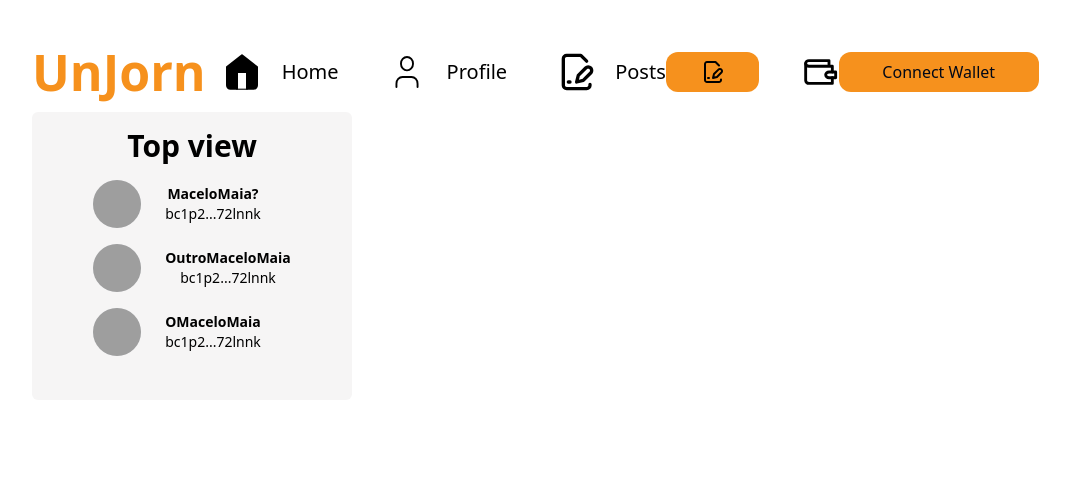
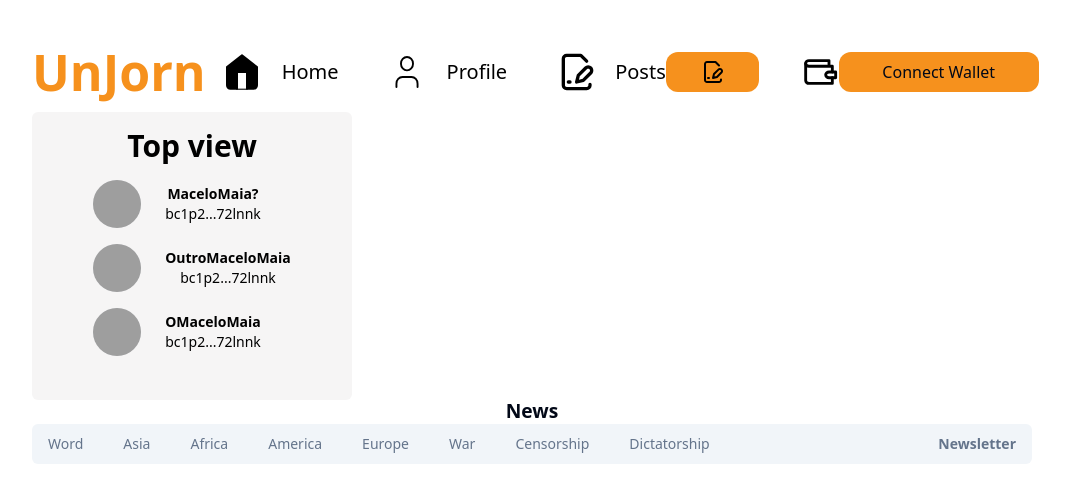
Before and after one commit to SamuelLucas-007/InteliChain, a React (Vite) app in the folder frontend/: page / in a window 1280 px wide. Shown: the top 502 px of the page, without its empty margins (0-1070 px from the left). Built offline with nearby package versions, Linux system fonts and the light colour scheme; grey boxes are pictures that could not be loaded.

Commit message:
subindo tabs

```diff
--- a/frontend/package.json
+++ b/frontend/package.json
@@ -11,7 +11,9 @@
   },
   "dependencies": {
     "@radix-ui/react-dropdown-menu": "^2.0.6",
+    "@radix-ui/react-label": "^2.0.2",
     "@radix-ui/react-slot": "^1.0.2",
+    "@radix-ui/react-tabs": "^1.0.4",
     "class-variance-authority": "^0.7.0",
     "clsx": "^2.0.0",
     "lucide-react": "^0.291.0",
--- /dev/null
+++ b/frontend/src/components/sections.tsx
@@ -0,0 +1,63 @@
+import { Button } from "@/components/ui/button"
+import {
+  Card,
+  CardContent,
+  CardDescription,
+  CardFooter,
+  CardHeader,
+  CardTitle,
+} from "@/components/ui/card"
+import { Input } from "@/components/ui/input"
+import { Label } from "@/components/ui/label"
+import {
+  Tabs,
+  TabsContent,
+  TabsList,
+  TabsTrigger,
+} from "@/components/ui/tabs"
+
+export function TabsDemo() {
+  return (
+    <Tabs defaultValue="account" className="w-[1000px]">
+      <Label htmlFor="news" style={{ fontWeight: 'bold', fontSize: '1.2rem' }}>News</Label>
+      <TabsList className="flex space-x-4">
+        <TabsTrigger value="word">Word</TabsTrigger>
+        <TabsTrigger value="asia">Asia</TabsTrigger>
+        <TabsTrigger value="africa">Africa</TabsTrigger>
+        <TabsTrigger value="america">America</TabsTrigger>
+        <TabsTrigger value="europe">Europe</TabsTrigger>
+        <TabsTrigger value="war">War</TabsTrigger>
+        <TabsTrigger value="censorship">Censorship</TabsTrigger>
+        <TabsTrigger value="dictatorship">Dictatorship</TabsTrigger>
+        <TabsTrigger value="newsletter" style={{ marginLeft: 'auto', fontWeight: 'bold' }}>Newsletter</TabsTrigger>
+      </TabsList>
+      <TabsContent value="word">
+        <Label htmlFor="news">Cards do phd sobre mundo</Label>
+      </TabsContent>
+      <TabsContent value="asia">
+        <Label htmlFor="news">Cards do phd sobre asia</Label>
+      </TabsContent>
+      <TabsContent value="africa">
+        <Label htmlFor="news">Cards do phd sobre africa</Label>
+      </TabsContent>
+      <TabsContent value="america">
+        <Label htmlFor="news">Cards do phd sobre america</Label>
+      </TabsContent>
+      <TabsContent value="europe">
+        <Label htmlFor="news">Cards do phd sobre europa</Label>
+      </TabsContent>
+      <TabsContent value="war">
+        <Label htmlFor="news">Cards do phd sobre guerra</Label>
+      </TabsContent>
+      <TabsContent value="censorship">
+        <Label htmlFor="news">Cards do phd sobre censura</Label>
+      </TabsContent>
+      <TabsContent value="dictatorship">
+        <Label htmlFor="news">Cards do phd sobre ditadura</Label>
+      </TabsContent>
+      <TabsContent value="newsletter">
+        <Label htmlFor="news">Cards do phd sobre newletter</Label>
+      </TabsContent>
+    </Tabs>
+  )
+}
--- /dev/null
+++ b/frontend/src/components/ui/card.tsx
@@ -0,0 +1,79 @@
+import * as React from "react"
+
+import { cn } from "@/lib/utils"
+
+const Card = React.forwardRef<
+  HTMLDivElement,
+  React.HTMLAttributes<HTMLDivElement>
+>(({ className, ...props }, ref) => (
+  <div
+    ref={ref}
+    className={cn(
+      "rounded-lg border bg-card text-card-foreground shadow-sm",
+      className
+    )}
+    {...props}
+  />
+))
+Card.displayName = "Card"
+
+const CardHeader = React.forwardRef<
+  HTMLDivElement,
+  React.HTMLAttributes<HTMLDivElement>
+>(({ className, ...props }, ref) => (
+  <div
+    ref={ref}
+    className={cn("flex flex-col space-y-1.5 p-6", className)}
+    {...props}
+  />
+))
+CardHeader.displayName = "CardHeader"
+
+const CardTitle = React.forwardRef<
+  HTMLParagraphElement,
+  React.HTMLAttributes<HTMLHeadingElement>
+>(({ className, ...props }, ref) => (
+  <h3
+    ref={ref}
+    className={cn(
+      "text-2xl font-semibold leading-none tracking-tight",
+      className
+    )}
+    {...props}
+  />
+))
+CardTitle.displayName = "CardTitle"
+
+const CardDescription = React.forwardRef<
+  HTMLParagraphElement,
+  React.HTMLAttributes<HTMLParagraphElement>
+>(({ className, ...props }, ref) => (
+  <p
+    ref={ref}
+    className={cn("text-sm text-muted-foreground", className)}
+    {...props}
+  />
+))
+CardDescription.displayName = "CardDescription"
+
+const CardContent = React.forwardRef<
+  HTMLDivElement,
+  React.HTMLAttributes<HTMLDivElement>
+>(({ className, ...props }, ref) => (
+  <div ref={ref} className={cn("p-6 pt-0", className)} {...props} />
+))
+CardContent.displayName = "CardContent"
+
+const CardFooter = React.forwardRef<
+  HTMLDivElement,
+  React.HTMLAttributes<HTMLDivElement>
+>(({ className, ...props }, ref) => (
+  <div
+    ref={ref}
+    className={cn("flex items-center p-6 pt-0", className)}
+    {...props}
+  />
+))
+CardFooter.displayName = "CardFooter"
+
+export { Card, CardHeader, CardFooter, CardTitle, CardDescription, CardContent }
--- /dev/null
+++ b/frontend/src/components/ui/input.tsx
@@ -0,0 +1,25 @@
+import * as React from "react"
+
+import { cn } from "@/lib/utils"
+
+export interface InputProps
+  extends React.InputHTMLAttributes<HTMLInputElement> {}
+
+const Input = React.forwardRef<HTMLInputElement, InputProps>(
+  ({ className, type, ...props }, ref) => {
+    return (
+      <input
+        type={type}
+        className={cn(
+          "flex h-10 w-full rounded-md border border-input bg-background px-3 py-2 text-sm ring-offset-background file:border-0 file:bg-transparent file:text-sm file:font-medium placeholder:text-muted-foreground focus-visible:outline-none focus-visible:ring-2 focus-visible:ring-ring focus-visible:ring-offset-2 disabled:cursor-not-allowed disabled:opacity-50",
+          className
+        )}
+        ref={ref}
+        {...props}
+      />
+    )
+  }
+)
+Input.displayName = "Input"
+
+export { Input }
--- /dev/null
+++ b/frontend/src/components/ui/label.tsx
@@ -0,0 +1,24 @@
+import * as React from "react"
+import * as LabelPrimitive from "@radix-ui/react-label"
+import { cva, type VariantProps } from "class-variance-authority"
+
+import { cn } from "@/lib/utils"
+
+const labelVariants = cva(
+  "text-sm font-medium leading-none peer-disabled:cursor-not-allowed peer-disabled:opacity-70"
+)
+
+const Label = React.forwardRef<
+  React.ElementRef<typeof LabelPrimitive.Root>,
+  React.ComponentPropsWithoutRef<typeof LabelPrimitive.Root> &
+    VariantProps<typeof labelVariants>
+>(({ className, ...props }, ref) => (
+  <LabelPrimitive.Root
+    ref={ref}
+    className={cn(labelVariants(), className)}
+    {...props}
+  />
+))
+Label.displayName = LabelPrimitive.Root.displayName
+
+export { Label }
--- /dev/null
+++ b/frontend/src/components/ui/tabs.tsx
@@ -0,0 +1,53 @@
+import * as React from "react"
+import * as TabsPrimitive from "@radix-ui/react-tabs"
+
+import { cn } from "@/lib/utils"
+
+const Tabs = TabsPrimitive.Root
+
+const TabsList = React.forwardRef<
+  React.ElementRef<typeof TabsPrimitive.List>,
+  React.ComponentPropsWithoutRef<typeof TabsPrimitive.List>
+>(({ className, ...props }, ref) => (
+  <TabsPrimitive.List
+    ref={ref}
+    className={cn(
+      "inline-flex h-10 items-center justify-center rounded-md bg-muted p-1 text-muted-foreground",
+      className
+    )}
+    {...props}
+  />
+))
+TabsList.displayName = TabsPrimitive.List.displayName
+
+const TabsTrigger = React.forwardRef<
+  React.ElementRef<typeof TabsPrimitive.Trigger>,
+  React.ComponentPropsWithoutRef<typeof TabsPrimitive.Trigger>
+>(({ className, ...props }, ref) => (
+  <TabsPrimitive.Trigger
+    ref={ref}
+    className={cn(
+      "inline-flex items-center justify-center whitespace-nowrap rounded-sm px-3 py-1.5 text-sm font-medium ring-offset-background transition-all focus-visible:outline-none focus-visible:ring-2 focus-visible:ring-ring focus-visible:ring-offset-2 disabled:pointer-events-none disabled:opacity-50 data-[state=active]:bg-background data-[state=active]:text-foreground data-[state=active]:shadow-sm",
+      className
+    )}
+    {...props}
+  />
+))
+TabsTrigger.displayName = TabsPrimitive.Trigger.displayName
+
+const TabsContent = React.forwardRef<
+  React.ElementRef<typeof TabsPrimitive.Content>,
+  React.ComponentPropsWithoutRef<typeof TabsPrimitive.Content>
+>(({ className, ...props }, ref) => (
+  <TabsPrimitive.Content
+    ref={ref}
+    className={cn(
+      "mt-2 ring-offset-background focus-visible:outline-none focus-visible:ring-2 focus-visible:ring-ring focus-visible:ring-offset-2",
+      className
+    )}
+    {...props}
+  />
+))
+TabsContent.displayName = TabsPrimitive.Content.displayName
+
+export { Tabs, TabsList, TabsTrigger, TabsContent }
--- a/frontend/src/pages/HomePages.tsx
+++ b/frontend/src/pages/HomePages.tsx
@@ -1,5 +1,6 @@
 import Navbar from "@/components/navbar/Navbar";
 import Ranking from "@/components/ranking/Ranking";
+import { TabsDemo } from "@/components/sections";
 
 const data = [
   {
@@ -24,6 +25,7 @@ export default function HomePage() {
     <div>
         <Navbar/>
         <Ranking data={data} />
+        <TabsDemo/>
     </div>
   );
 }
```
Also changed, not shown: 1 other file (tests, documents, lock files or other folders).
